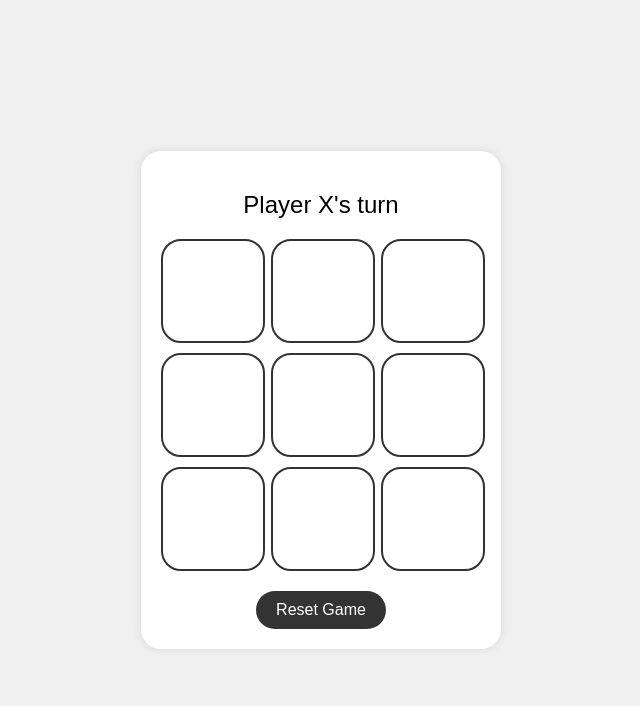
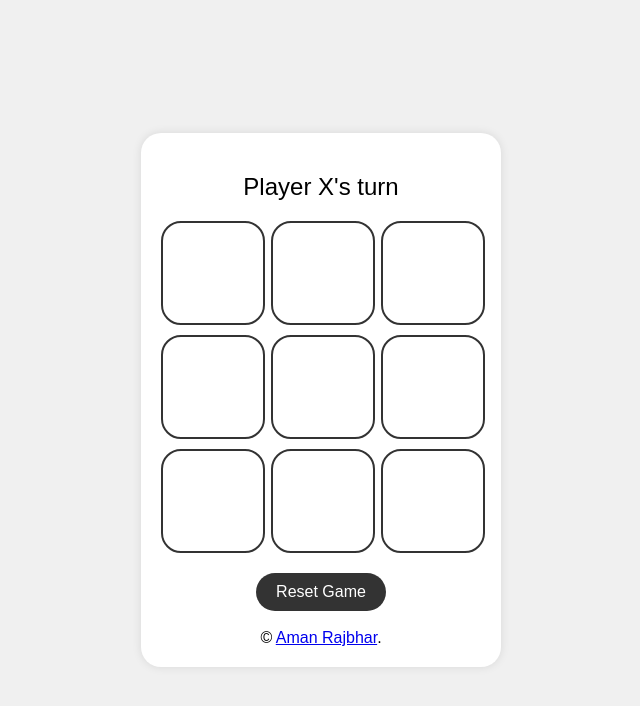
Before and after one commit to amnnrajbhar/tictactie, a plain HTML site: page index.html in a window 1280 px wide. Shown: the whole page, without its empty margins (319-959 px from the left). Drawn offline with Linux system fonts and the light colour scheme.

Commit message:
updated File

```diff
--- a/index.html
+++ b/index.html
@@ -99,6 +99,11 @@
         <div class="overlay" id="overlay">
             <div class="overlay-text" id="overlayText"></div>
         </div>
+		<br>
+		<br>
+	<div class="copyright">
+    &copy; <a href="https://amnnrajbhar.github.io/info/" target="_blank">Aman Rajbhar</a>.
+</div>
     </div>
 
     <script>
```
